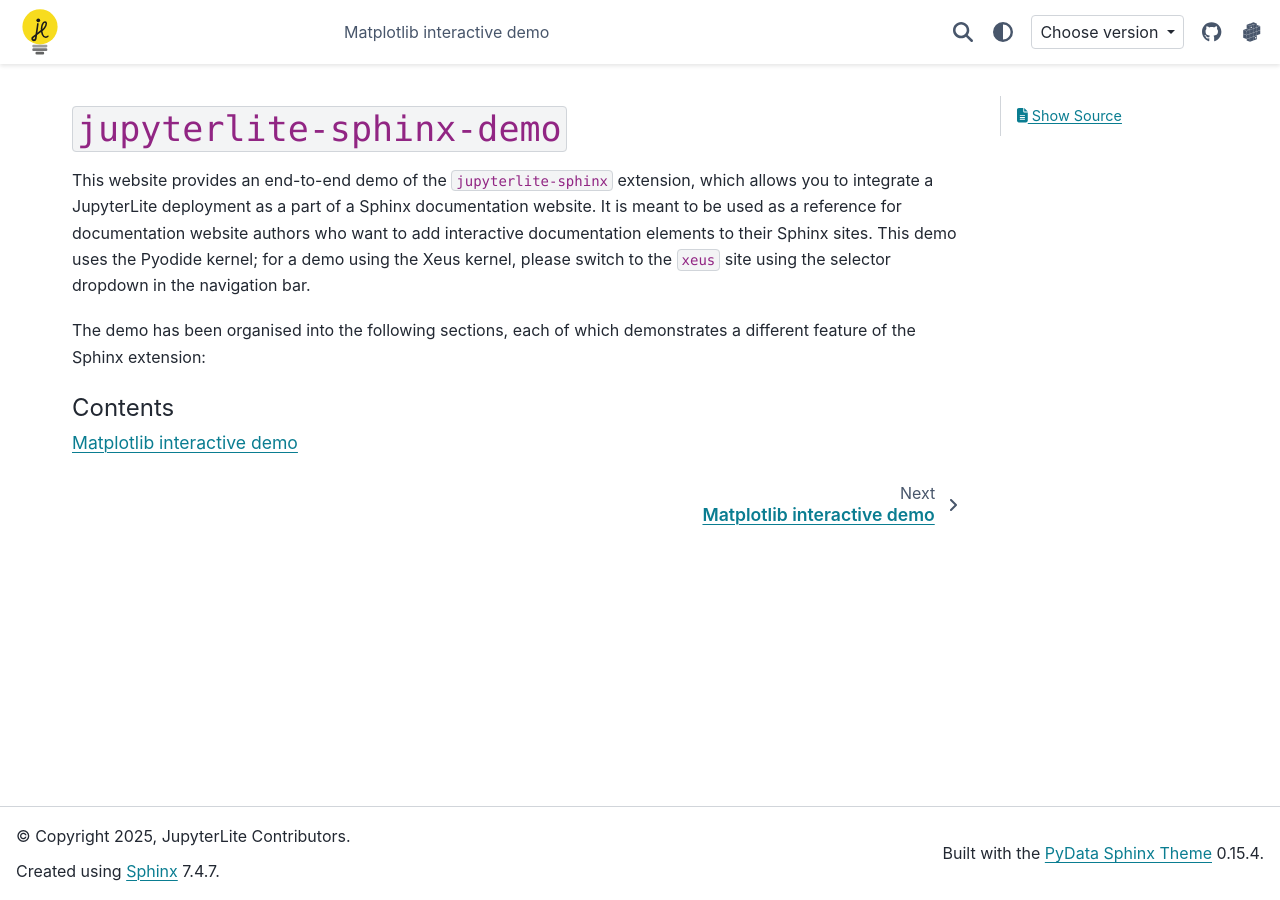
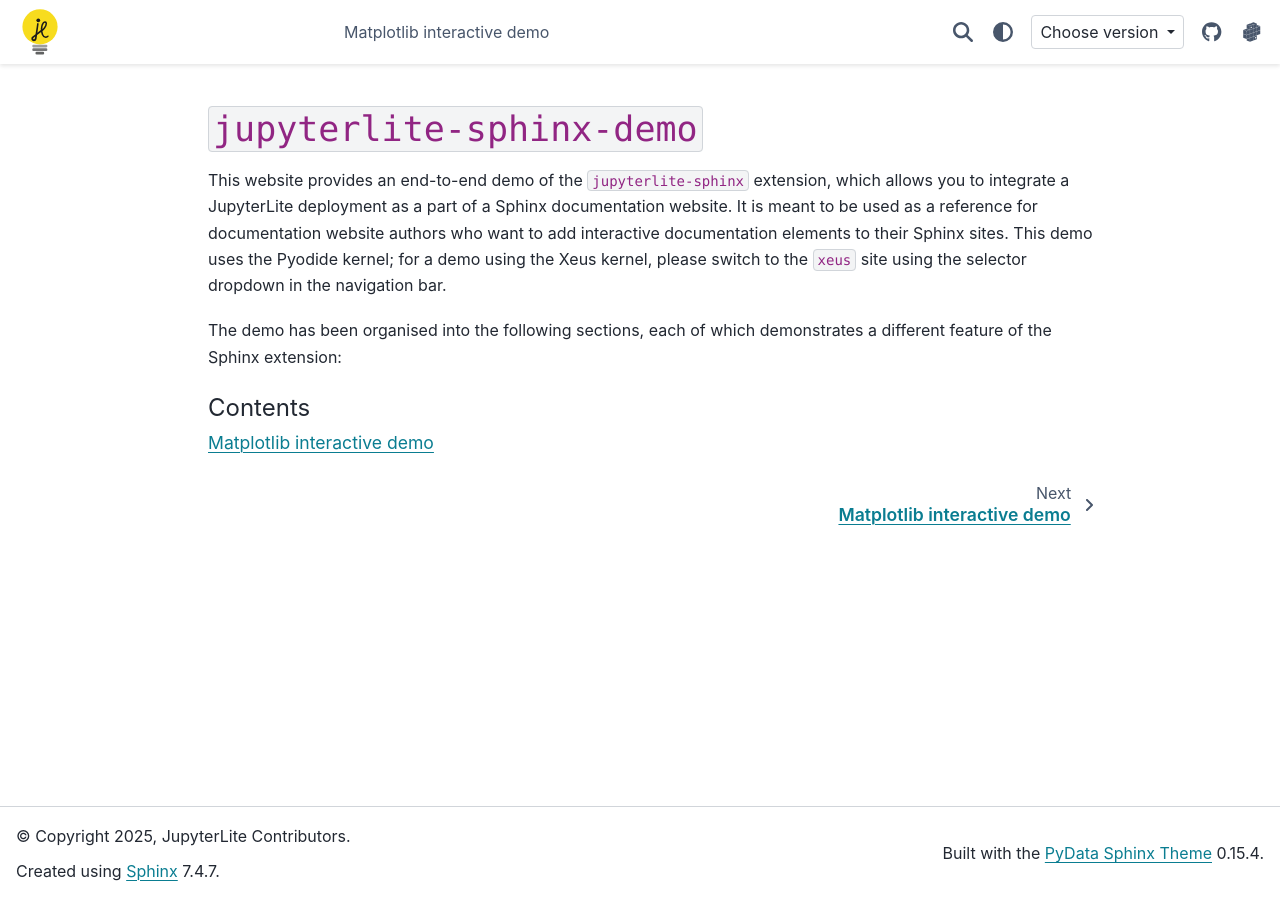
Before and after one commit to jupyterlite/sphinx-demo, a Sphinx documentation site: the page built from pyodide-kernel-example/docs/source/index.md, in a window 1280 px wide. Built offline with Sphinx 7.4.7 and the PyData theme 0.15.4, drawn with Linux system fonts in a browser that asks for light colours.

Commit message:
Remove secondary sidebar on landing page

```diff
--- a/pyodide-kernel-example/docs/source/conf.py
+++ b/pyodide-kernel-example/docs/source/conf.py
@@ -67,4 +67,8 @@ html_theme_options = {
     },
     "navbar_end": ["theme-switcher", "version-switcher", "navbar-icon-links"],
     "navbar_persistent": ["search-button"],
+    "secondary_sidebar_items": {
+        "**": ["page-toc", "sourcelink"],
+        "index": ["page-toc"],
+    },
 }
--- a/xeus-kernel-example/docs/source/conf.py
+++ b/xeus-kernel-example/docs/source/conf.py
@@ -67,4 +67,8 @@ html_theme_options = {
     },
     "navbar_end": ["theme-switcher", "version-switcher", "navbar-icon-links"],
     "navbar_persistent": ["search-button"],
+    "secondary_sidebar_items": {
+        "**": ["page-toc", "sourcelink"],
+        "index": ["page-toc"],
+    },
 }
```
